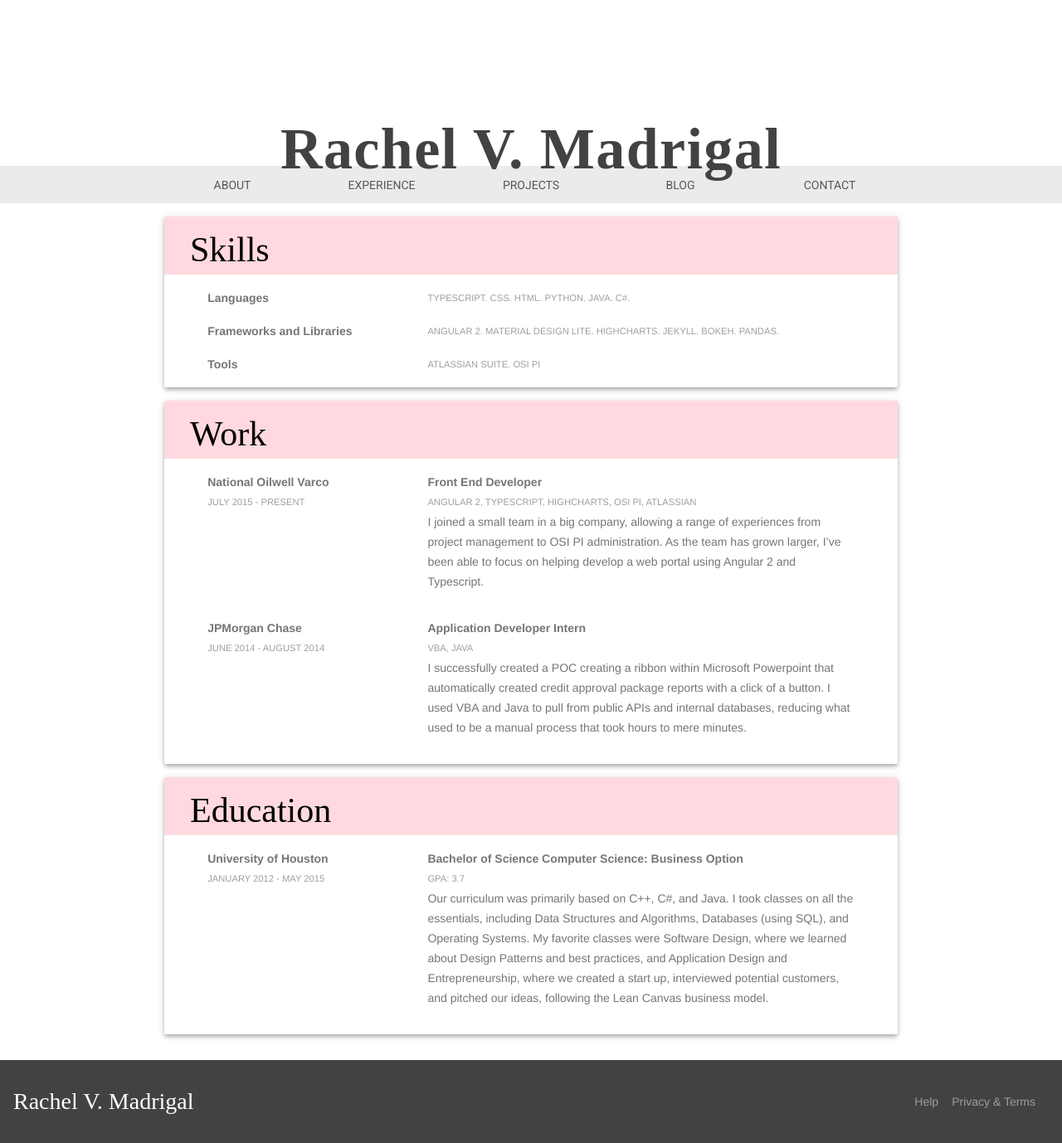
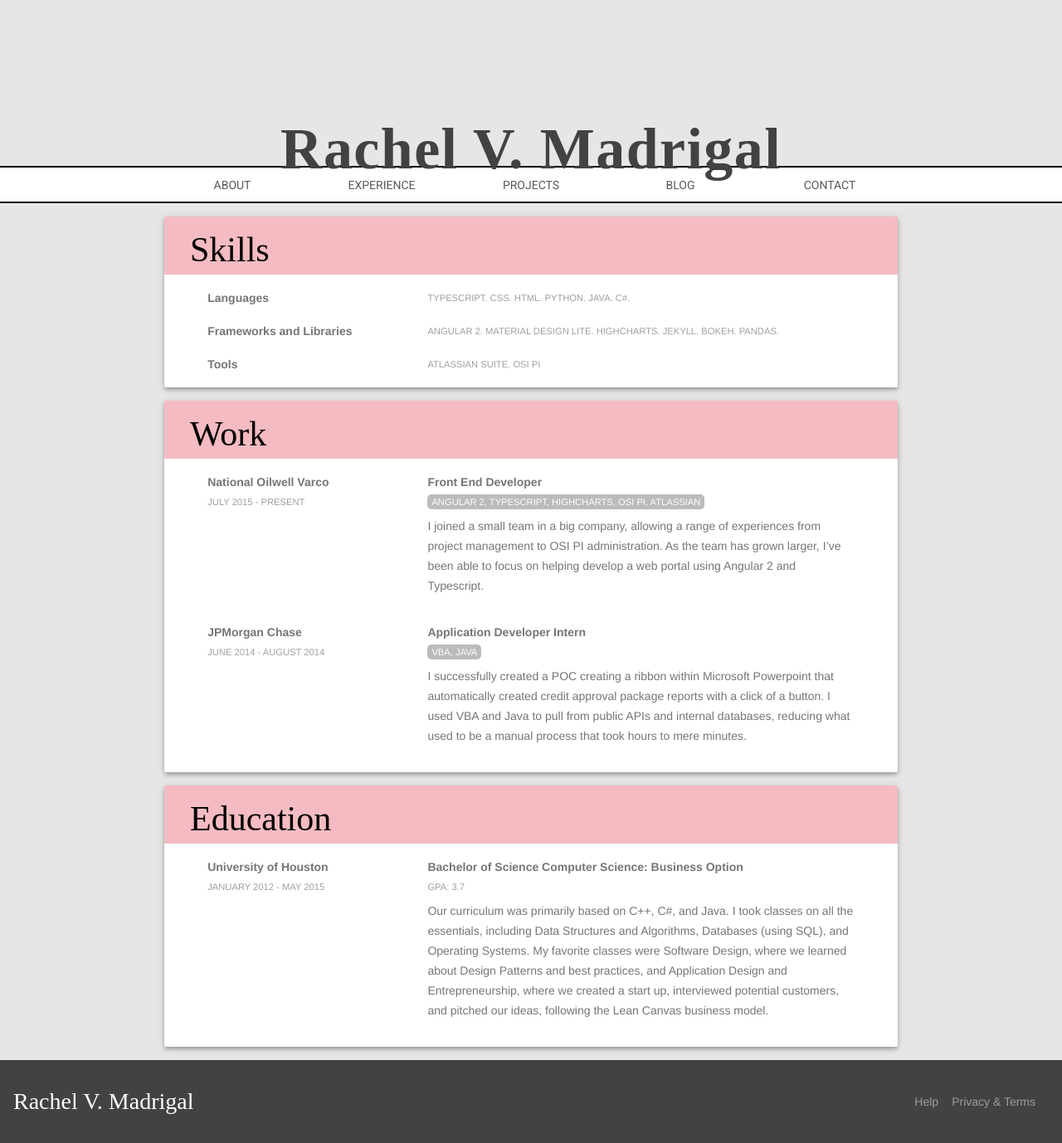
Before and after one commit to rachelmad/rachelmad.github.io, a Jekyll site: the page built from experience/index.html, in a window 1280 px wide. Shown: the whole page at 83% size. Built offline with Jekyll 4.4.1, drawn with Linux system fonts in a browser that asks for light colours; nearby versions of some CDN libraries; some web fonts are replaced.

Commit message:
Changed theme

```diff
--- a/experience/index.html
+++ b/experience/index.html
@@ -43,7 +43,7 @@ layout: default
         </div>
         <div class="mdl-cell mdl-cell--8-col">
             <div class="emphasize"> {{ post.title }}</div>
-            <div class="subtext"> {{ post.tools }}</div>
+            <div class="subtext"><span class="keywords"> {{ post.tools }} </span></div>
             <div class="portfolio-description">
 
                 {{ post.excerpt }}
--- a/projects/index.html
+++ b/projects/index.html
@@ -12,7 +12,7 @@ layout: default
     </div>
 
     <div class="mdl-card__supporting-text flex-column">
-        <div class="subtext"> {{ post.tools }}</div>
+        <div class="subtext"><span class="keywords"> {{ post.tools }} </span></div>
         <div class="portfolio-description">
 
             {{ post.excerpt }}
--- a/styles.css
+++ b/styles.css
@@ -10,6 +10,11 @@
     -webkit-justify-content: center;
     -ms-flex-pack: center;
     justify-content: center;
+}
+
+.mdl-layout__header .mdl-layout__drawer-button {
+    background-color: transparent;
+    padding: 15px 0px;
 }
 
 .mdl-layout__title {
@@ -34,6 +39,7 @@
 
 .portfolio-logo-row {
     min-height: 200px;
+    background-color: rgb(230, 230, 230);
 }
 
 .is-compact .portfolio-logo-row {
@@ -55,7 +61,8 @@
 }
 
 .portfolio-navigation-row {
-    background-color: rgba(0, 0, 0, 0.08);
+    border-top: 2px solid black;
+    border-bottom: 2px solid black;
     text-transform: uppercase;
     height: 45px;
 }
@@ -174,10 +181,11 @@ img.article-image {
 
 .portfolio-description {
     flex-grow: 1;
+    padding-top: 5px;
 }
 
 .mdl-card__title {
-    background-color: #ffd9df;
+    background-color: rgb(244, 187, 194);
 }
 
 .card-title {
@@ -202,6 +210,13 @@ img.article-image {
     opacity: 0.7;
 }
 
+.keywords {
+    background-color: rgb(159, 159, 159);
+    color: white;
+    border-radius: 5px;
+    padding: 3px 5px;
+}
+
 .center-text {
     text-align: center;
 }
@@ -223,3 +238,7 @@ footer {
     font-family: 'Stalemate', cursive;
     font-size: 2rem;
 }
+
+main {
+    background-color: rgb(230, 230, 230);
+}
```
